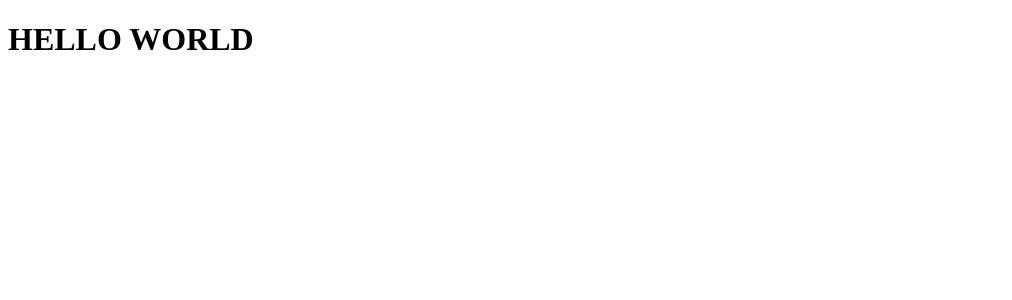
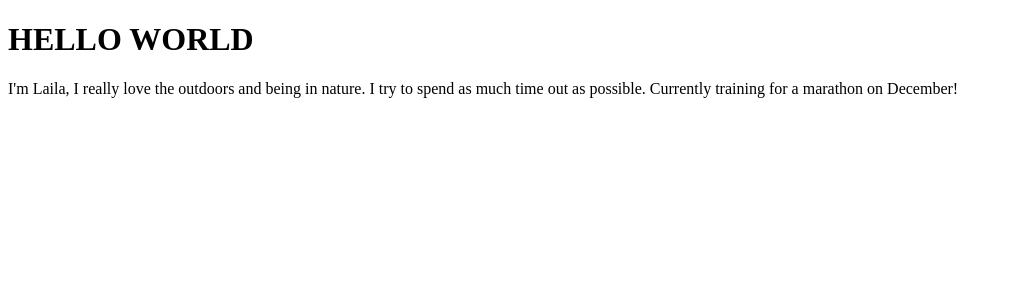
Before and after one commit to morgharrisx/fullstack-3, a React (Create React App) app in the folder frontend/: page / in a window 1280 px wide. Shown: the top 300 px of the page, without its empty margins (0-1012 px from the left). Built offline with nearby package versions, Linux system fonts and the light colour scheme.

Commit message:
first commit in App

```diff
--- a/frontend/src/App.js
+++ b/frontend/src/App.js
@@ -4,6 +4,7 @@ function App() {
   return (
     <div className="App">
       <h1>HELLO WORLD</h1>
+      <p>I'm Laila, I really love the outdoors and being in nature. I try to spend as much time out as possible. Currently training for a marathon on December! </p>
     </div>
   );
 }
```
